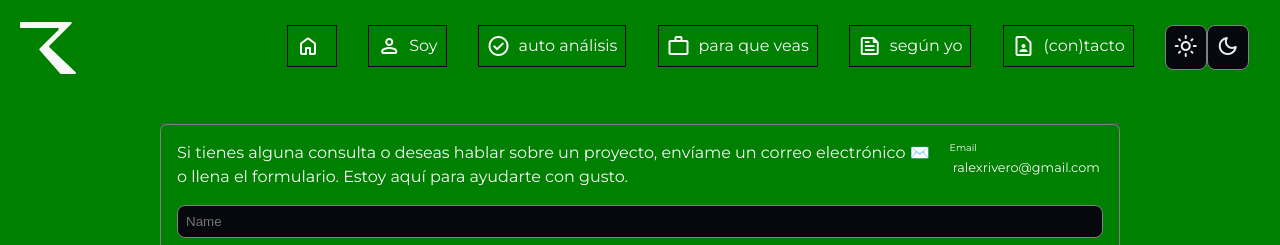
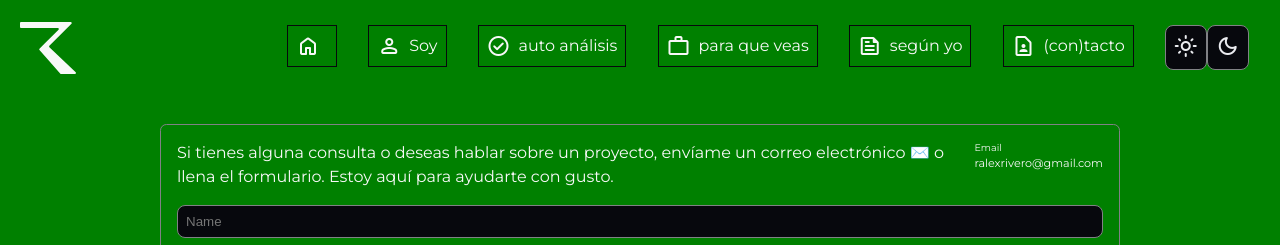
Before and after one commit to ralexrivero/ralex, a React (Vite) app: page /contact in a window 1280 px wide. Shown: the top 245 px of the page. Built offline with nearby package versions, Linux system fonts and the light colour scheme.

Commit message:
minor refactor

```diff
--- a/src/App.css
+++ b/src/App.css
@@ -4,7 +4,9 @@
  * Normalize
 **************************************/
 
-*, *::before, *::after {
+*,
+*::before,
+*::after {
   padding: 0;
   margin: 0;
   box-sizing: border-box;
@@ -33,7 +35,6 @@ ul {
 a {
   text-decoration: none;
 }
-
 
 .p-sm {
   padding: .5rem;
@@ -289,7 +290,9 @@ main {
   border-radius: .4rem;
 }
 
-input, textarea, button {
+input,
+textarea,
+button {
   padding: .5rem;
   margin-bottom: .5rem;
   border-radius: .5rem;
@@ -476,8 +479,8 @@ textarea {
     display: inline;
     cursor: pointer;
     color: #f8f8f8;
-    font-size: .8rem;
-    padding: .2rem;
+    font-size: .7rem;
+    transition: all .3s ease-in-out;
   }
 
   .link-email-text:hover {
```
